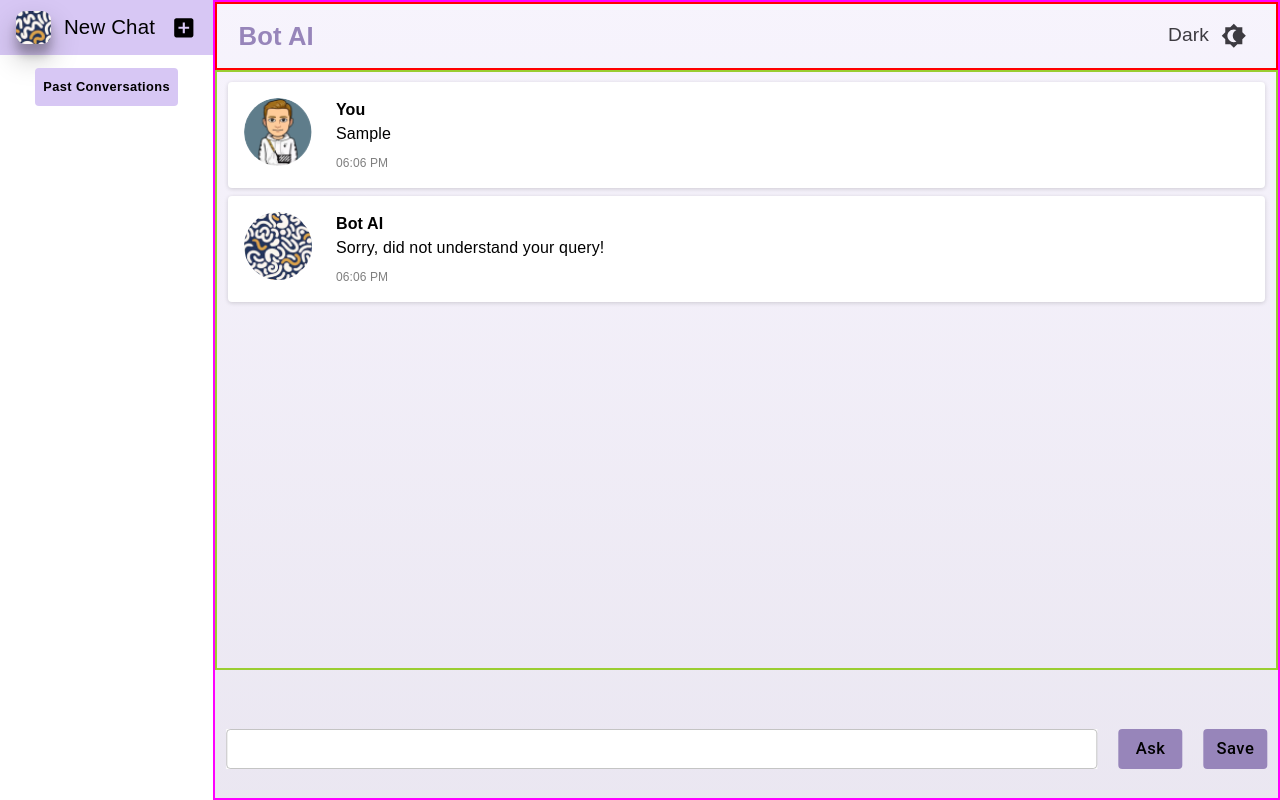
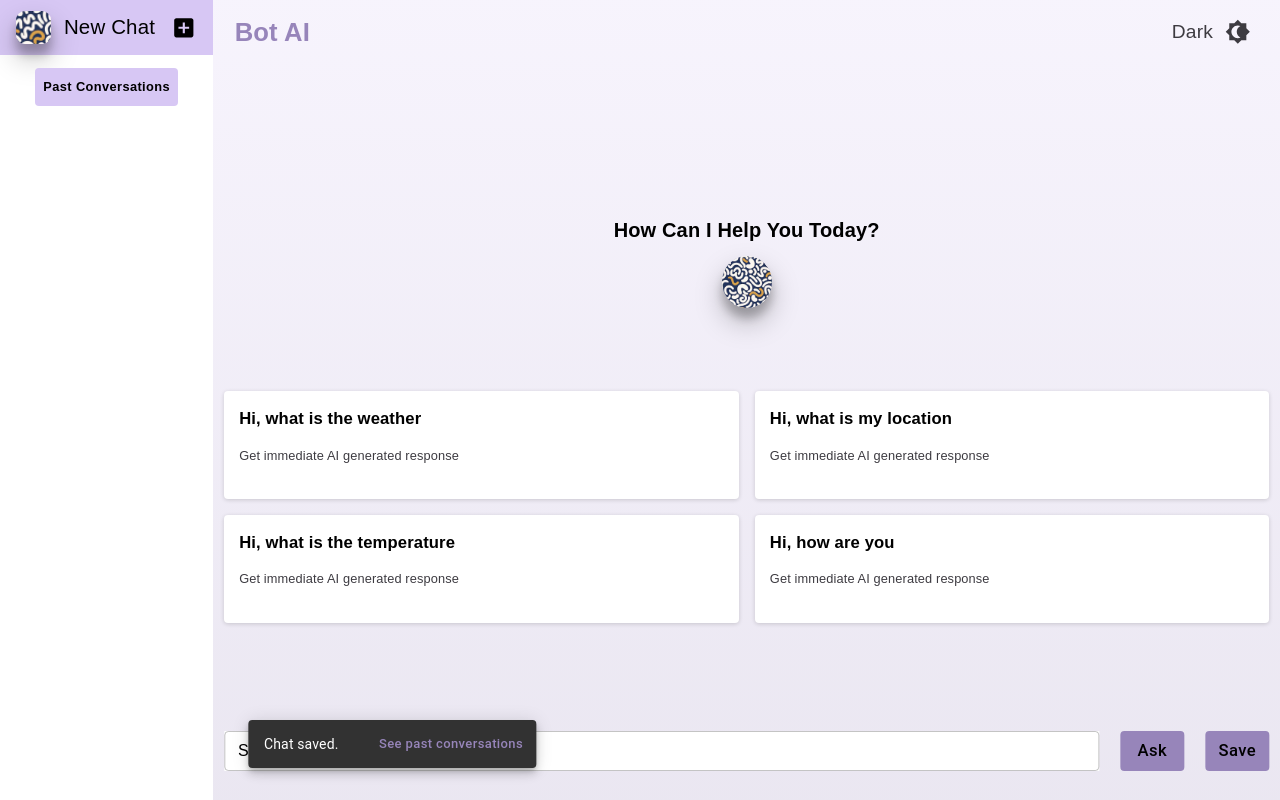
Before and after one commit to bhargav-parashar/bot-ai, a React (Create React App) app: page / in a window 1280 px wide. Both pictures are taken after typing "Sample" into the empty fields and a click on the button "Save". Built offline with nearby package versions, Linux system fonts and the light colour scheme.

Commit message:
home screen complete functionality

```diff
--- a/src/components/InputBox/InputBox.jsx
+++ b/src/components/InputBox/InputBox.jsx
@@ -1,27 +1,44 @@
-import { Box, Button, TextField } from "@mui/material";
+import { Box, Button, TextField, Snackbar } from "@mui/material";
 import styles from "./InputBox.module.css";
-import React, {useState} from 'react';
+import React, { useState } from "react";
+import { Link } from "react-router-dom";
 
 const InputBox = ({ question = "Hello", generateResponse }) => {
-    const[input,setInput] = useState();
-    const handleSubmit = (e) =>{
+  const [input, setInput] = useState();
+  const [showSnackbar, setShowSnackbar] = useState(false);
+
+  const handleSubmit = (e) => {
     e.preventDefault();
     generateResponse(input);
     setInput("");
   };
+
+  const action = (snackbarId) => (
+    <>
+      <Link to="/history">
+        <Button size="small">See past conversations</Button>
+      </Link>
+    </>
+  );
+
+  const handleSave = () => {
+    setShowSnackbar(true);
+  };
   return (
-      <Box className={styles.wrapper} component={'form'} onSubmit={handleSubmit}>
-        <Box sx={{
-          width:{xs:"62%", sm:"80%", lg:"88%"},
+    <Box className={styles.wrapper} component={"form"} onSubmit={handleSubmit}>
+      <Box
+        sx={{
+          width: { xs: "62%", sm: "80%", lg: "88%" },
           // border:"2px solid red"
-          }}>
+        }}
+      >
         <TextField
           size="small"
           variant="outlined"
           fullWidth
           sx={{ bgcolor: "primary.bgLight" }}
           value={input}
-            onChange={(e)=>setInput(e.target.value)}
+          onChange={(e) => setInput(e.target.value)}
         />
       </Box>
 
@@ -30,9 +47,9 @@ const InputBox = ({ question = "Hello", generateResponse }) => {
           bgcolor: "primary.bgButton",
           color: "text.primary",
           textTransform: "none",
-            height:"40px",
-            fontSize: { xs: "3vw", sm: "1.8vw", md:"2vw", lg: "1.3vw" },
-            width:"fit-content"
+          height: "40px",
+          fontSize: { xs: "3vw", sm: "1.8vw", md: "2vw", lg: "1.3vw" },
+          width: "fit-content",
         }}
         type="submit"
       >
@@ -40,19 +57,29 @@ const InputBox = ({ question = "Hello", generateResponse }) => {
       </Button>
       <Button
         sx={{
-
           bgcolor: "primary.bgButton",
           color: "text.primary",
           textTransform: "none",
-            height:"40px",
-            fontSize: { xs: "3vw", sm: "1.8vw", md:"2vw", lg: "1.3vw" },
-            width:"fit-content"
+          height: "40px",
+          fontSize: { xs: "3vw", sm: "1.8vw", md: "2vw", lg: "1.3vw" },
+          width: "fit-content",
         }}
-          type="contained"
+        type="button"
+        onClick={handleSave}
       >
         Save
       </Button>
-
+      <Snackbar
+        open={showSnackbar}
+        message={"Chat saved."}
+        onClose={() => setShowSnackbar(false)}
+        autoHideDuration={5000}
+        action={
+          <Link sx={{textTransform:'none'}} to="/history">
+            <Button sx={{ textTransform: 'none' }}  type="contained" size="small">See past conversations</Button>
+          </Link>
+        }
+      />
     </Box>
   );
 };
--- a/src/components/Navbar/Navbar.module.css
+++ b/src/components/Navbar/Navbar.module.css
@@ -1,7 +1,7 @@
 .wrapper{
     display: flex;
     justify-content: space-between;
-    border:2px solid red;
+    /* border:2px solid red;  */
     height:4.3vw;
     align-items: center;
     padding: 3% 2%;
--- a/src/pages/Home/Home.jsx
+++ b/src/pages/Home/Home.jsx
@@ -1,4 +1,4 @@
-import React, {useState,useContext} from 'react';
+import React, {useState,useRef, useEffect} from 'react';
 import { Box } from "@mui/material";
 import styles from "./Home.module.css";
 import Navbar from "../../components/Navbar/Navbar";
@@ -12,6 +12,11 @@ import ChatCard from '../../components/ChatCard/ChatCard.jsx';
 const Home = () => {
   const {chat,setChat} = useOutletContext();
   const [chatId, setChatId] = useState(1);
+  const listRef = useRef(null);
+
+  useEffect(()=>{
+    listRef.current?.lastElementChild?.scrollIntoView();
+  },[chat]);
 
   //Generate Response
   const generateResponse = (input)=>{
@@ -47,13 +52,15 @@ const Home = () => {
       "&::-webkit-scrollbar-thumb": {
         backgroundColor: "rgba(151, 133, 186,0.4)",
         borderRadius: "8px",
-      }}} >
+      }}}
+      ref={listRef}
+      >
 
         {chat.length === 0 &&<Hero/>}
         {chat.length === 0 && <SuggestionGrid generateResponse = {generateResponse}/>}
         {chat.length > 0 &&  chat.map((item)=><ChatCard details={item} />)}
 
-        {/* <InputBox generateResponse={generateResponse} /> */}
+
       </Box>
       <InputBox generateResponse={generateResponse} />
     </Box>
--- a/src/pages/Home/Home.module.css
+++ b/src/pages/Home/Home.module.css
@@ -1,15 +1,14 @@
 .wrapper{
-    border:2px solid magenta;
+    /* border:2px solid magenta; */
     height:100%;
     display: flex;
     flex-direction: column;
-    justify-content: flex-start;
+    justify-content:space-between;
     position: relative;
 }
 .chatSection{
-    border:2px solid yellowgreen;
+    /* border:2px solid yellowgreen; */
     height:75vh;
-    /* height:300px; */
+    margin-bottom:10vh;
     padding:1%;
-
 }
```
Also changed, not shown: src/index.js (+16 -16 lines). Lines whose indentation alone changed are shown as unchanged.
